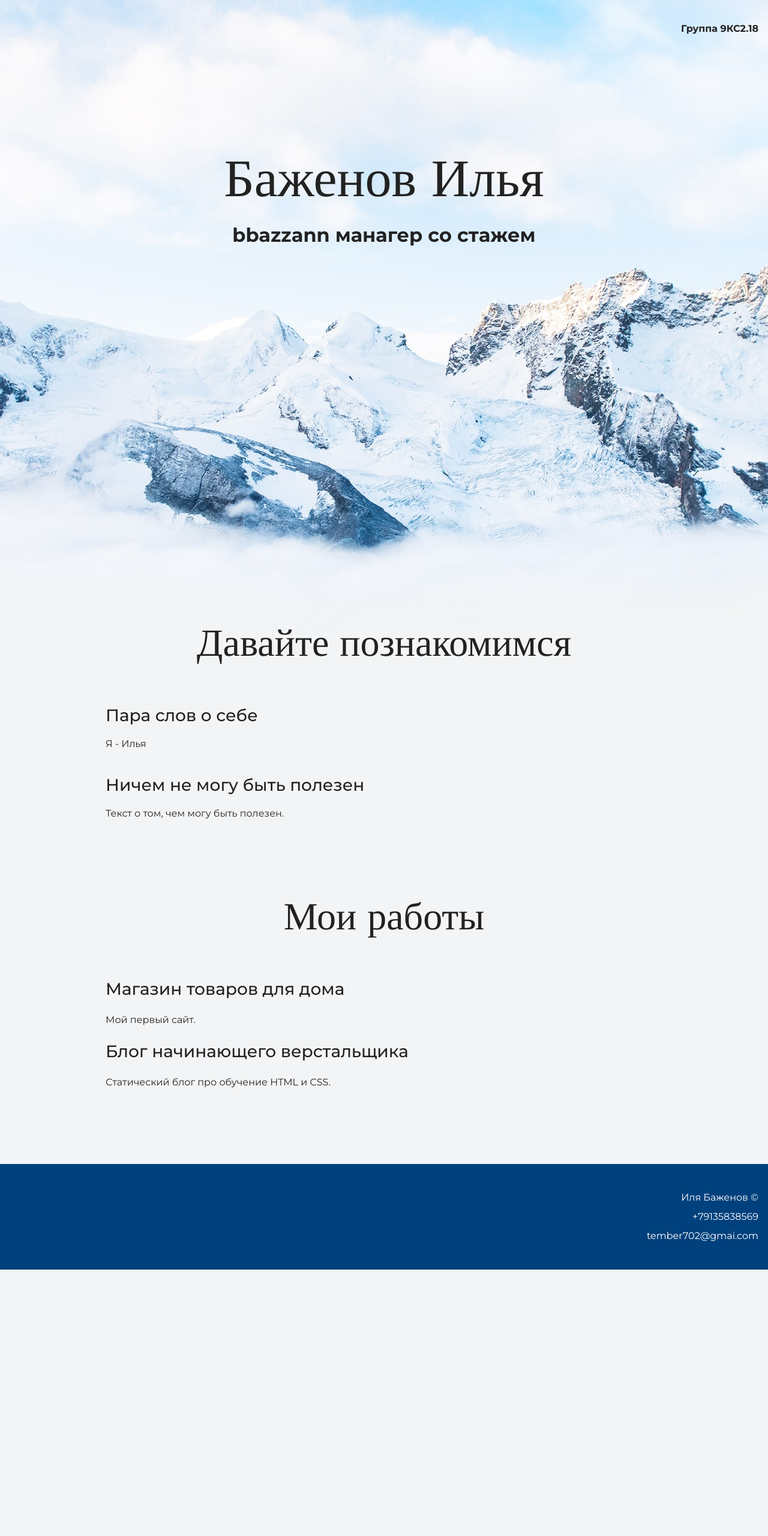
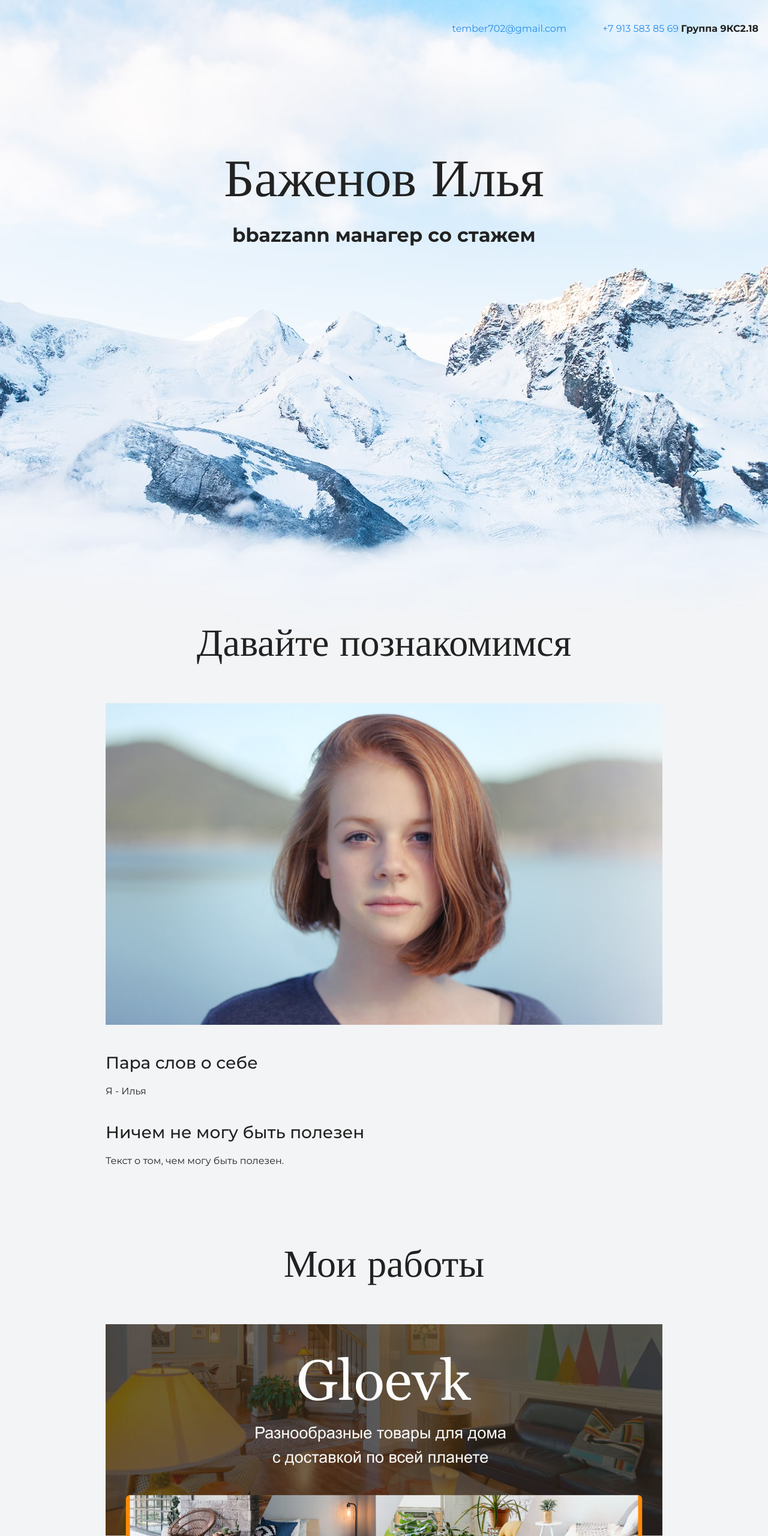
Before and after one commit to bbazzann/index, a plain HTML site: page index.html in a window 1280 px wide. Shown: the top 2560 px of the page at 60% size. Before the commit the page ends 2116 px from the top, so only its background shows below. Drawn offline with nearby package versions, Linux system fonts and the light colour scheme.

Commit message:
Add files via upload

```diff
--- a/index.html
+++ b/index.html
@@ -10,6 +10,8 @@
   <body>
     <header class="page-header">
 	<div class='container'>
+<a href="mailto:tember702@gmail.com">tember702@gmail.com</a>
+    <a href="tel:+79135838569">+7 913 583 85 69</a>
       <strong>Группа 9КС2.18</strong><br>
 	</div>
 	    </header>
@@ -24,6 +26,9 @@
     <section class="intro">
 	<div class="container">
       <h2 class="subheading">Давайте познакомимся</h2>
+<figure class="user-image">
+  <img src="files/user.jpg" width="928" height="536" alt="Фотография Неопознанного Или">
+</figure>
       <h3>Пара слов о себе</h3>
       <p>Я - Илья</p>
       <h3>Ничем не могу быть полезен</h3>
@@ -34,10 +39,13 @@
     <section class="portfolio">
 	<div class="container">
       <h2 class="subheading">Мои работы</h2>
+<figure class="project-image">
+  <img src="files/project.jpg" width="928" height="536" alt="Cайт магазина товаров для дома">
 
+</figure>
       <h3>Магазин товаров для дома</h3>
       <p>Мой первый сайт.</p>
-
+<a class="button" href="source/project/index.html">Открыть страницу</a>
       <h3>Блог начинающего верстальщика</h3>
       <p>Статический блог про обучение HTML и CSS.</p>
 	</div>
@@ -45,9 +53,8 @@
 
     <footer class="page-footer">
 	<div class="container">
-      Иля Баженов &copy;<br>
-	  +79135838569<br>
-	  tember702@gmai.com
+      <a class="footer-email" href="mailto:tember702@gmail.com">tember702@gmail.com</a>
+    <a class="footer-phone" href="tel:+79135838569">+7 913 583 85 69</a>
 	</div>
     </footer>
   </body>
```
